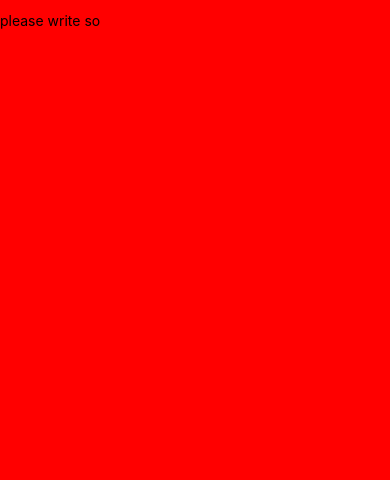
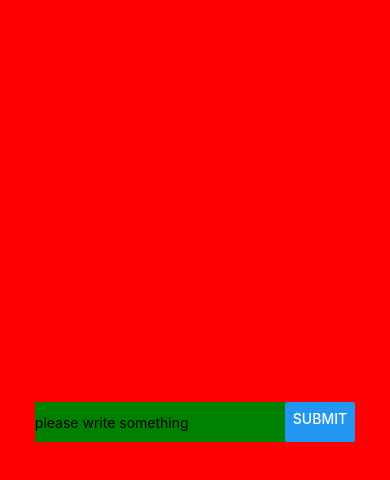
Before and after one commit to M-Ali-B/AwesomeApp, a React Native app: screen / in a window 390 px wide. Shown: the top 480 px of the page. Built offline with nearby package versions, Linux system fonts and the light colour scheme.

Commit message:
button is added

```diff
--- a/App.js
+++ b/App.js
@@ -1,5 +1,5 @@
 import React from 'react';
-import { StyleSheet, Text, View ,TextInput} from 'react-native';
+import { StyleSheet, Text, View ,TextInput,Button} from 'react-native';
 
 export default class App extends React.Component {
 
@@ -19,13 +19,20 @@
 
 
       <View style={styles.container}>
- <TextInput style={{height:40,width:100}}
- onFocus={(text) =>this.setState({text:''})}
- value={this.state.text}>
+      <View style={styles.inputContainer}>
 
- </TextInput>
+          <TextInput style={{ height: 40 ,width:250}}
+            onFocus={(text) => this.setState({ text})}
+            value={this.state.text}>
+
+          </TextInput>
+          <Button
+            title="submit"
+          ></Button>
+        </View>
+
       </View>
-    );
+     );
   }
 }
 
@@ -34,8 +41,14 @@
     flex: 1,
     backgroundColor: 'red',
     flexDirection:'column',
-    alignItems: 'flex-start',  //on the cross-section
-    justifyContent: 'flex-start', // on the main-section
+    alignItems: 'center',  //on the cross-section
+    justifyContent: 'center', // on the main-section
+  },
+  inputContainer:{
+    // flex:1,
+    backgroundColor:'green',
+    flexDirection:'row',
+    justifyContent:'space-between'
   },
 
 });
```
